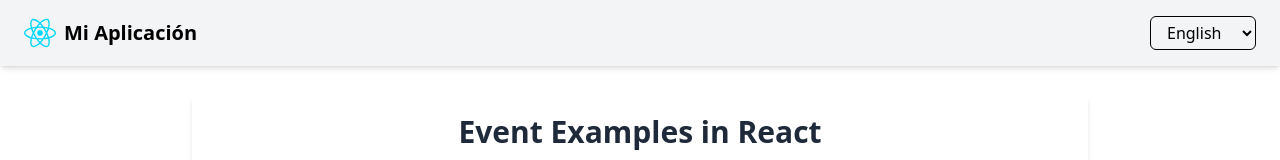
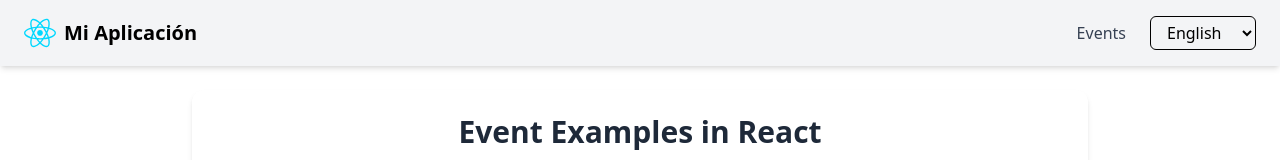
Before and after one commit to PipeHerreraL/proyecto-react, a React (Vite) app: page /events in a window 1280 px wide. Shown: the top 160 px of the page. Built offline with nearby package versions, Linux system fonts and the light colour scheme.

Commit message:
add a route in the header menu

```diff
--- a/src/components/Header.jsx
+++ b/src/components/Header.jsx
@@ -1,6 +1,7 @@
 import { useI18n } from '../i18n';
 import { Link } from "react-router-dom";
 import reactLogo from '../assets/react.svg';
+import { t } from "../i18n";
 
 const Header = () => {
     const { langCode, setLanguage, languages } = useI18n();
@@ -12,6 +13,10 @@ const Header = () => {
                     <img src={reactLogo} className="w-8 h-8" alt="React logo" />
                     <span>Mi Aplicación</span>
                 </a>
+            </Link>
+            <nav className="flex space-x-6 items-center">
+                <Link to="/events" className="text-gray-700 hover:text-blue-600 font-medium">
+                    {t("nav.events")}
                 </Link>
 
                 <select
@@ -25,6 +30,7 @@ const Header = () => {
                         </option>
                     ))}
                 </select>
+            </nav>
         </header>
     );
 };
--- a/src/locales/en.json
+++ b/src/locales/en.json
@@ -68,5 +68,8 @@
     },
     "select": {
         "label": "Select an option"
+    },
+    "nav": {
+        "events": "Events"
     }
 }
--- a/src/locales/es.json
+++ b/src/locales/es.json
@@ -68,5 +68,8 @@
     },
     "select": {
         "label": "Selecciona una opción"
+    },
+    "nav": {
+        "events": "Eventos"
     }
 }
```
Lines whose indentation alone changed are shown as unchanged.
